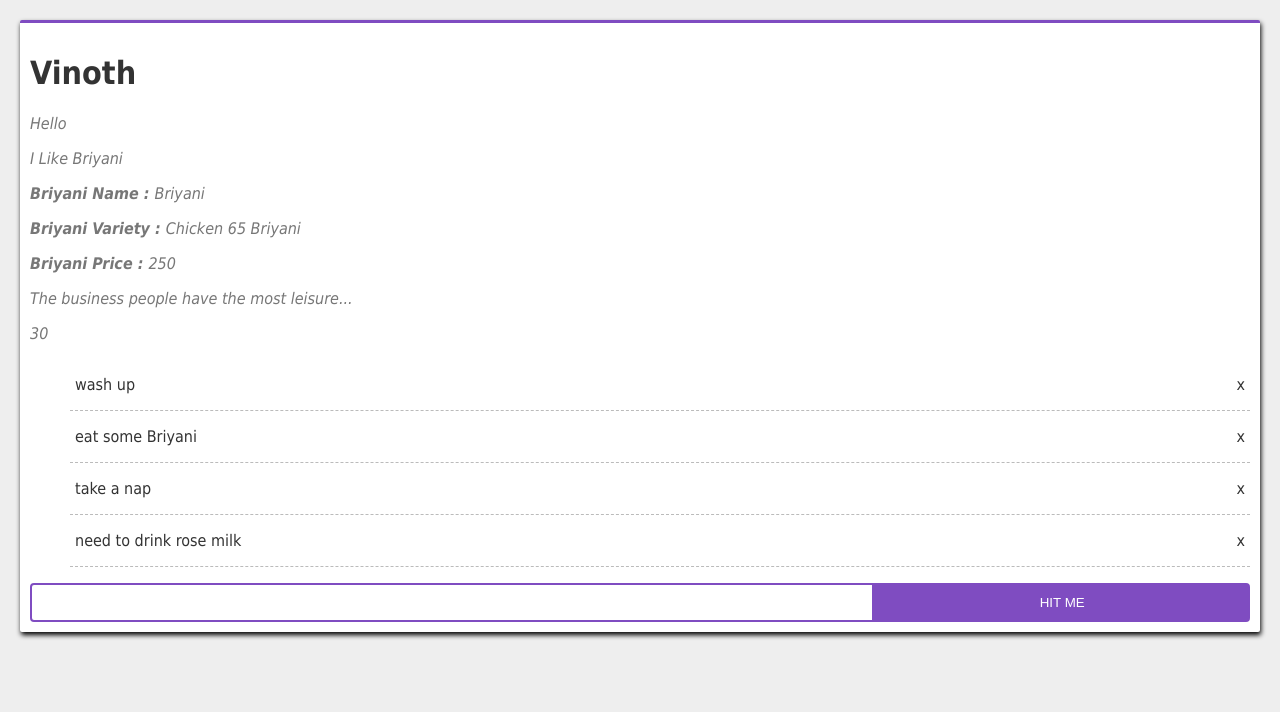
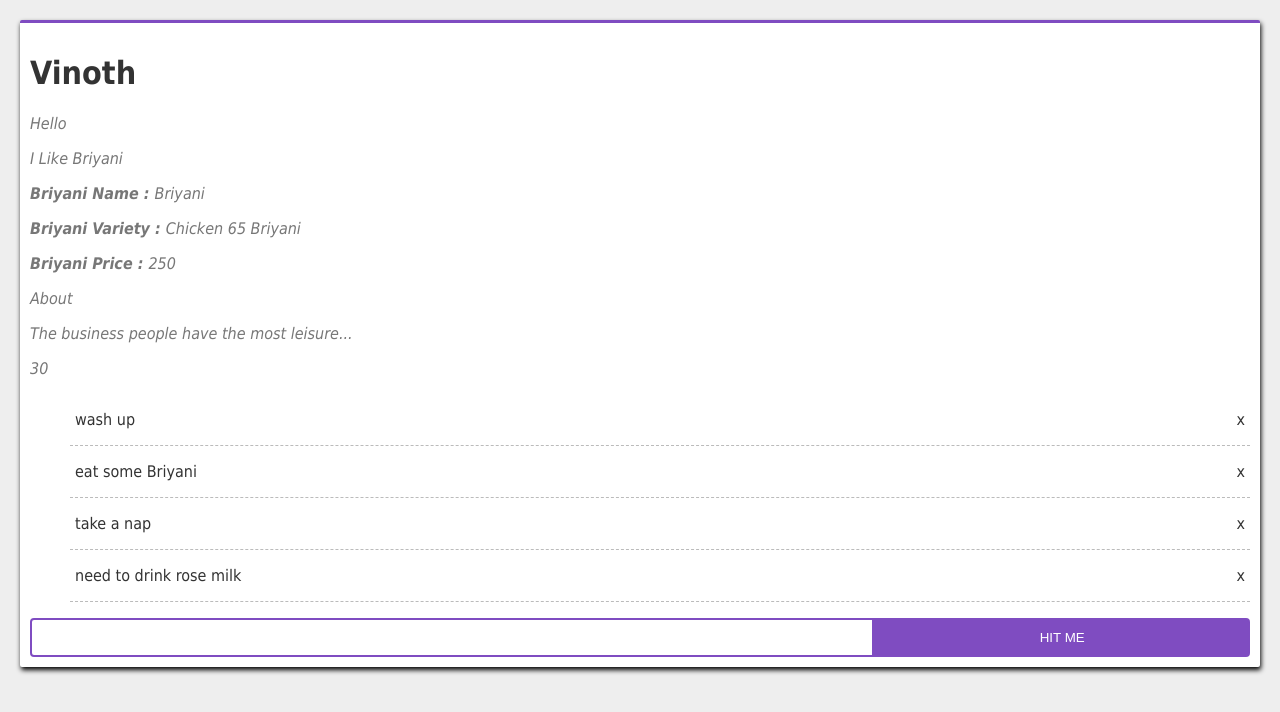
Before and after one commit to vinothsmart/react-redux-complete, a React (Create React App) app in the folder todolist/: page / in a window 1280 px wide. Shown: the top 712 px of the page. Built offline with nearby package versions, Linux system fonts and the light colour scheme.

Commit message:
chapter completed

```diff
--- a/todolist/src/App.js
+++ b/todolist/src/App.js
@@ -89,6 +89,7 @@ function App() {
       <div id="todo-wrapper">
         <TodoComponent message="I Like Briyani" briyani={myBriyani} />
         <div>
+          <p>About</p>
           <p onClick={handleClick}>
             The business people have the most leisure...
           </p>
```
